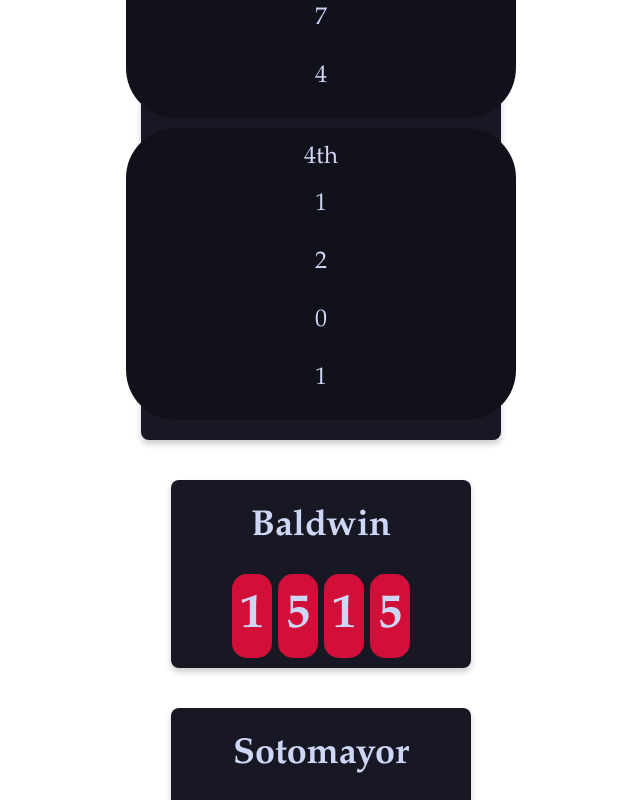
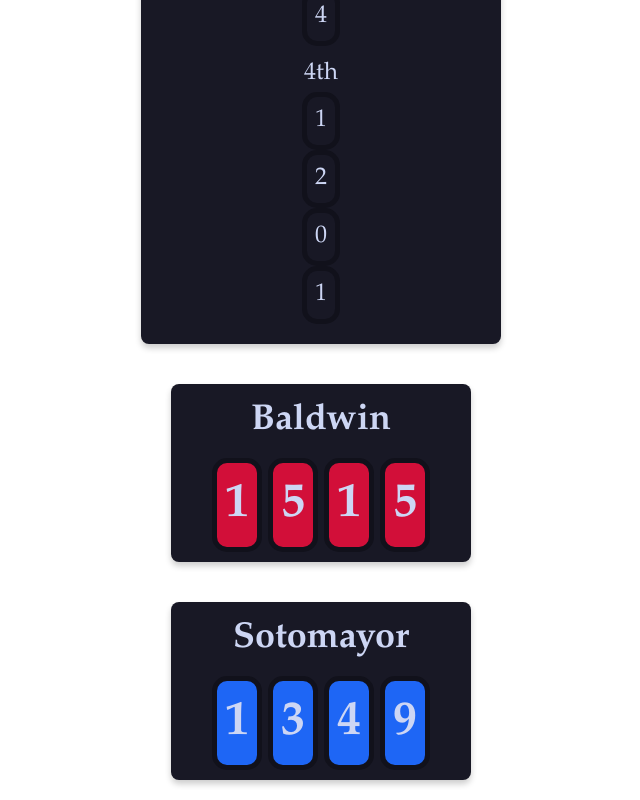
Before and after one commit to scarcekoi/house-information, a React (Vite) app: page / in a window 1280 px wide. Shown: the part 940-1740 px from the top of the page, without its empty margins (319-959 px from the left). Built offline with nearby package versions, Linux system fonts and the light colour scheme.

Commit message:
Update App.css

```diff
--- a/src/App.css
+++ b/src/App.css
@@ -1,9 +1,8 @@
-/* Body styling */
 body {
   font-family: Garamond, sans-serif;
   margin: 0;
   background-color: #1E1E2E;
-  color: #CDD6F4;
+  color: #CDD6F4;  /* Updated text color */
   display: flex;
   flex-direction: column;
   justify-content: space-between;
@@ -11,27 +10,99 @@ body {
   padding: 0 20px;
 }
 
-/* Title styling */
 .title {
   font-size: 48px;
   font-weight: bold;
   text-align: center;
   margin-top: 10px;
-  color: #CDD6F4;
+  color: #CDD6F4;  /* Updated title color */
 }
 
-/* Widget styling */
 .widget {
   margin: 20px 0;
-  background-color: #181825;
+  background-color: #181825;  /* Updated widget background color */
   padding: 15px;
   border-radius: 8px;
   box-shadow: 0px 4px 6px rgba(0, 0, 0, 0.2); /* Shadow for separation */
-  width: 400px; /* Increased width for leaderboard */
+  width: 300px;
   display: flex;
   flex-direction: column;
   align-items: center;
   text-align: center;
+  box-sizing: border-box; /* Ensure padding is inside the box */
+}
+
+.leaderboard {
+  font-size: 24px;
+  text-align: center;
+  display: flex;
+  flex-direction: column;
+  align-items: center;
+  color: #CDD6F4;  /* Updated leaderboard text color */
+}
+
+.place {
+  display: block;
+  transition: transform 0.3s ease;
+  margin: 5px 0;
+}
+
+.place:hover {
+  transform: scale(1.1);
+}
+
+.counter-widget {
+  text-align: center;
+  padding: 10px;
+  flex-grow: 1;  /* Allow counters to grow and occupy space */
+  display: flex;
+  flex-direction: column;
+  justify-content: center;
+}
+
+.counter-label {
+  font-size: 36px;  /* Reduce label font size */
+  font-weight: bold;
+  margin-bottom: 10px;
+  color: #CDD6F4;  /* Updated counter label color */
+}
+
+.counter {
+  display: flex;
+  font-size: 48px;
+  font-weight: bold;
+  justify-content: center;
+  color: #CDD6F4;  /* Updated counter digits color */
+}
+
+.digit {
+  margin: 0 3px;  /* Reduced space between digits */
+  padding: 6px 8px;  /* Adjust padding to make digits smaller */
+  border-radius: 15px;
+  color: #CDD6F4;  /* Updated digit text color */
+  transition: transform 0.3s ease;
+  border: 5px solid #11111B;
+}
+
+.digit:hover {
+  transform: scale(1.2);
+}
+
+/* Color the digits to match their respective counter label */
+.baldwin .digit {
+  background-color: #D20F39;
+}
+
+.sotomayor .digit {
+  background-color: #1E66F5;
+}
+
+.mandela .digit {
+  background-color: #40A02B;
+}
+
+.truth .digit {
+  background-color: #DF8E1D;
 }
 
 /* Leaderboard widget styling */
@@ -39,112 +110,42 @@ body {
   font-size: 24px;
   text-align: center;
   display: flex;
-  flex-direction: column;
-  align-items: center;
-  color: #CDD6F4;
-  padding: 20px;  /* Added padding for more space inside the leaderboard box */
-  width: 100%; /* Ensure the leaderboard takes up full width of the container */
+  flex-direction: column; /* Stack items vertically */
+  align-items: center; /* Center the items horizontally */
+  margin-bottom: 20px;  /* Space at the bottom */
+  width: 360px;  /* Increased width of the leaderboard to prevent text wrapping */
+  color: #CDD6F4;  /* Updated leaderboard text color */
 }
 
-/* Each place styling */
 .place {
-  display: flex;
-  align-items: center; /* Align items horizontally */
-  margin: 10px 0;
-  padding: 12px 30px; /* Increased padding for larger leaderboard */
-  background-color: #11111B; /* Dark background for each place */
-  border-radius: 50px;  /* Rounded corners */
-  cursor: default; /* No pointer cursor */
-  transition: none; /* Removed hover transition */
-  width: 100%; /* Full width of the box */
-  max-width: 350px;  /* To make sure it doesn't stretch too much */
+  display: block; /* Ensures the leaderboard items stack vertically */
+  margin: 5px 0; /* Adds space between leaderboard items */
+  transition: transform 0.3s ease;
 }
 
-/* Color the bubbles based on house color */
-.baldwin .place-digit {
-  background-color: #D20F39;  /* Baldwin bubble color */
+.place:hover {
+  transform: scale(1.1); /* Zoom in on hover */
 }
 
-.sotomayor .place-digit {
-  background-color: #1E66F5;  /* Sotomayor bubble color */
-}
-
-.mandela .place-digit {
-  background-color: #40A02B;  /* Mandela bubble color */
-}
-
-.truth .place-digit {
-  background-color: #DF8E1D;  /* Truth bubble color */
-}
-
-/* Counter widget styling */
-.counter-widget {
-  text-align: center;
-}
-
-.counter-label {
-  display: inline-block;
-  font-size: 36px;
-  font-weight: bold;
-  margin-bottom: 10px;
-  padding: 10px;
-  transition: transform 0.3s ease;
-  color: #CDD6F4;
-}
-
-.counter-label:hover {
-  transform: scale(1.2);
-}
-
-.counter {
-  display: flex;
-  font-size: 48px;
-  font-weight: bold;
-  cursor: default;
-  justify-content: center;
-  color: #CDD6F4;
-}
-
-/* Digit styling */
-.digit {
-  margin: 0 5px;  /* Maintain small space between digits */
-  padding: 6px 8px;  /* Smaller padding for a more compact look */
-  border-radius: 15px;
-  color: #CDD6F4;  /* Digit text color */
-  transition: transform 0.3s ease;  /* Reintroduced smooth transition for digits */
-  border: 5px solid #11111B;  /* Subtle border for distinction */
-  cursor: default;  /* Change cursor to default (not a pointer) */
-}
-
-/* Ensure the counter digits are styled as static elements */
-.counter .digit {
-  background-color: transparent;  /* Make background transparent */
-  color: #CDD6F4;  /* Text color */
-  border: none;  /* Remove border if needed */
-}
-
-/* Color the digits to match their respective counter label */
-.baldwin .digit {
-  background-color: #D20F39;  /* Baldwin color */
-}
-
-.sotomayor .digit {
-  background-color: #1E66F5;  /* Sotomayor color */
-}
-
-.mandela .digit {
-  background-color: #40A02B;  /* Mandela color */
-}
-
-.truth .digit {
-  background-color: #DF8E1D;  /* Truth color */
-}
-
-/* Countdown widget styling */
 .countdown {
   font-size: 32px;
   text-align: center;
   margin-top: 40px;
   font-weight: bold;
-  color: #CDD6F4;
+  color: #CDD6F4;  /* Updated countdown text color */
+  width: 100%;  /* Make sure countdown takes full width */
+  text-align: center;  /* Center the text */
 }
+
+@media (prefers-color-scheme: light) {
+  :root {
+    color: #213547;
+    background-color: #ffffff;
+  }
+  a:hover {
+    color: #747bff;
+  }
+  button {
+    background-color: #f9f9f9;
+  }
+}
```
